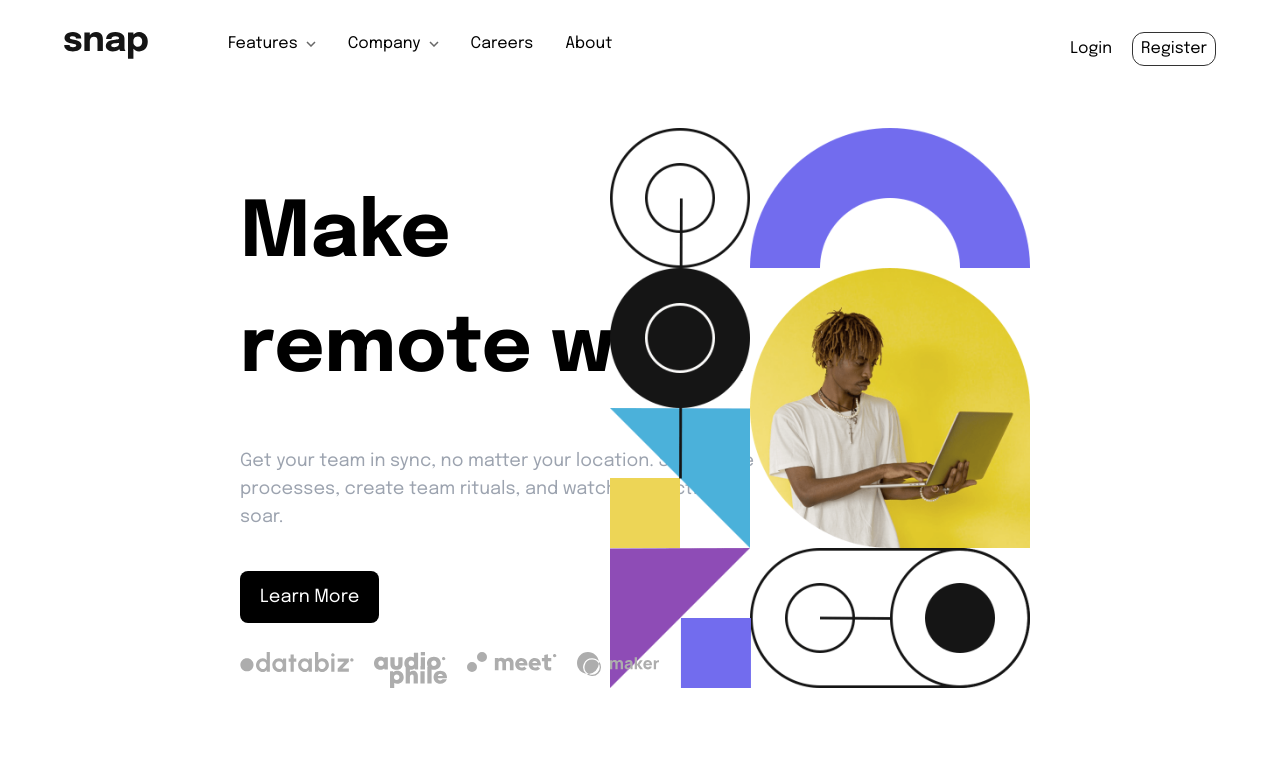
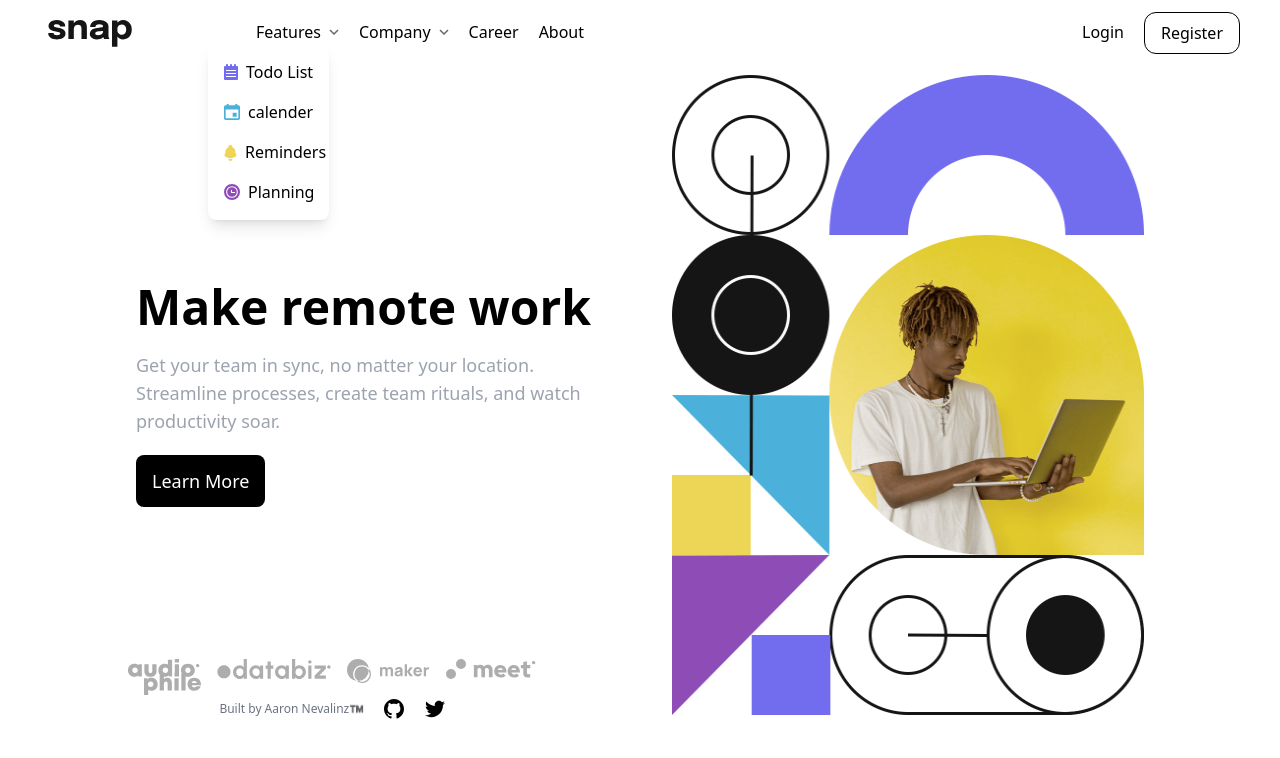
Before and after one commit to AaronNevalinz/Intro-section-with-dropdown, a website: page docs/index.html in a window 1280 px wide. Drawn offline with Linux system fonts and the light colour scheme.

Commit message:
Design and Layout done..

```diff
--- a/docs/index.html
+++ b/docs/index.html
@@ -7,30 +7,33 @@
     <link rel="icon" type="image/x-icon" href="./images/favicon-32x32.png">
     <link rel="stylesheet" href="./styles.css">
 </head>
-<body class="font-epilogue">
-    <section class="relative w-full flex justify-between min-h-screen items-center">
-        <header class="absolute top-0 left-0 w-full">
-            <div class="w-full flex justify-between px-10 py-6 lg:px-16 lg:py-8">
-                <div class="flex items-start gap-20">
-                    <img src="./images/logo.svg" alt="snap-logo">
-                    <nav class="hidden lg:block relative" id="navbar-dropdown">
-                        <ul class="flex gap-8">
-                            <li><a href="#">
-                                <span class="hidden lg:flex gap-2 items-center dropdown-btn" data-dropdown="dropdown1" aria-expanded="false">
+<body class="font-sans">
+    <section class="relative">
+        <header class="px-4">
+                    <nav class=" w-full flex items-start justify-between md:px-8 py-5">
+                        <img src="../docs/images/logo.svg" alt="">
+                        <div class="absolute z-50 py-5 bg-white lg:bg-transparent pr-10 min-h-screen top-0 right-0 w-[70vw] lg:w-[80vw] lg:flex justify-between invisible lg:visible" id="navbar-menu">
+                            <img src="../docs/images/icon-close-menu.svg" class="absolute right-0 mr-5 cursor-pointer lg:hidden" alt="" id="close-menu">
+                            <ul class="mt-20 lg:mt-0 lg:pl-0 pl-10 flex flex-col lg:flex-row gap-5">
+                                <li>
+                                    <a href="#">
+                                        <span class="flex gap-2 items-center dropdown-btn" data-dropdown="dropdown1" aria-expanded="false">
                                             Features
                                             <img src="./images/icon-arrow-down.svg" alt="">
                                         </span>
                                         <!-- dropdown menu -->
-                                <div id="dropdown1" class="hidden dropdown">
-                                    <ul class="absolute bg-white p-2 -ml-12 left-0 shadow-lg rounded-lg" aria-labelledby="dropdownLargeButton">
+                                        <div id="dropdown1" class="flex min-w-[230px] absolute top-[36px] dropdown">
+                                            <ul class="absolute lg:static bg-white p-2 -ml-12 left-0 shadow-lg rounded-lg" aria-labelledby="dropdownLargeButton">
                                                 <li><a href="#" class="flex gap-2 p-2 items-center"><img src="./images/icon-todo.svg" alt="">Todo List</a></li>
                                                 <li><a href="#" class="flex gap-2 p-2 items-center"><img src="./images/icon-calendar.svg" alt="">calender</a></li>
                                                 <li><a href="#" class="flex gap-2 p-2 items-center"><img src="./images/icon-reminders.svg" alt="">Reminders</a></li>
                                                 <li><a href="#" class="flex gap-2 p-2 items-center"><img src="./images/icon-planning.svg" alt="">Planning</a></li>
                                             </ul>
                                         </div>
-                            </a></li>
-                            <li><a href="#">
+                                    </a>
+                                </li>
+                                <li>
+                                    <a href="#">
                                         <span class="flex items-center gap-2 dropdown-btn" data-dropdown="dropdown2" aria-expanded="false">
                                             Company
                                             <div>
@@ -45,45 +48,57 @@
                                                 <li><a href="#" class="flex gap-2 p-2 items-center">Reminders</a></li>
                                             </ul>
                                         </div>
-                            </a></li>
-                            <li><a href="#">Careers</a></li>
-                            <li><a href="#">About</a></li>
+                                    </a>
+                                </li>
+                                <li>Career</li>
+                                <li>About</li>
                             </ul>
+                            <ul class="pl-20 mt-5 lg:pl-0 lg:mt-0 flex flex-col lg:flex-row gap-5">
+                                <li>Login</li>
+                                <li><button class="border-black border py-2 px-4 rounded-xl -mt-2">Register</button></li>
+                            </ul>
+                        </div>
+                        <img class="lg:hidden cursor-pointer" id="hamburger" src="../docs/images/icon-menu.svg" alt="">
                     </nav>
-                </div>
-                <div class="lg:hidden cursor-pointer">
-                    <img src="./images/icon-menu.svg" alt="">
-                    <img class="hidden" src="./images/icon-close-menu.svg" alt="">
-                </div>
-                <!-- buttons -->
-                <div class="hidden lg:block">
-                    <button>Login</button>
-                    <button class="border border-[#333] px-2 py-1 rounded-xl ml-4">Register</button>
+        </header>
+
+        <!-- heros section -->
+        <div class="md:grid md:place-items-center lg:px-24">
+            <div class="my-2 md:grid grid-cols-2 md:px-10 items-center gap-5 lg:gap-16  ">
+                <img class="max-h-[50vh] w-screen md:hidden text-center" src="../docs/images/image-hero-mobile.png" alt="">
+                <img class="hidden md:block w-full lg:h-[80vh]" src="../docs/images/image-hero-desktop.png" alt="">
+                <div class="text-center md:text-left my-5 py-2 md:-order-1">
+                    <h1 class="text-3xl md:text-5xl font-bold">Make remote work</h1>
+                    <p class="text-gray-400 md:my-6 lg:text-lg lg:my-5">Get your team in sync, no matter your location. Streamline processes, create team rituals, and watch productivity soar.</p>
+                    <p class="my-4 md:my-0 bg-black text-white font-medium text-lg py-3 px-4 inline-block rounded-lg cursor-pointer text-center">Learn More</p>
                 </div>
             </div>
-        </header>
-
-        <!-- hero's section -->
-        <div class="px-10 mt-[270px] lg:mt-0 lg:ml-[200px] lg:max-w-[600px]">
-            <h1 class="font-bold text-4xl lg:text-[4.8rem] lg:leading-normal">Make remote work</h1>
-            <p class="text-gray-400 lg:py-10 py-6 lg:text-lg">Get your team in sync, no matter your location. Streamline processes, create team rituals, and watch productivity soar.</p>
-            <button class="bg-black text-white lg:px-5 py-3 px-2 text-center rounded-lg lg:text-lg">Learn More</button>
         </div>
 
 
-        <img class="absolute h-[40vh] w-full  mt-8 top-10 px-10 max-w-3xl md:hidden" src="./images/image-hero-mobile.png" alt="">
-        <img class="hidden md:block h-[70vh] absolute right-0 bottom-28 mr-[250px]" src="./images/image-hero-desktop.png" alt="">
 
+        <!-- clients -->
+        <div class="px-3 md:mt-10 lg:absolute lg:pl-32 lg:bottom-1">
+            <ul class="flex justify-between lg:gap-4 md:justify-evenly">
+                <li><a href="#"><img src="../docs/images/client-audiophile.svg" alt=""></a></li>
+                <li><a href="#"><img src="../docs/images/client-databiz.svg" alt=""></a></li>
+                <li><a href="#"><img src="../docs/images/client-maker.svg" alt=""></a></li>
+                <li><a href="#"><img src="../docs/images/client-meet.svg" alt=""></a></li>
+            </ul>
+            <div class="text-center">
+                <span class="text-xs text-gray-500 mr-4">Built by Aaron Nevalinz™️</span>
+                <a href="https://github.com/AaronNevalinz" target="_blank" class="mr-4">
+                    <svg class="inline" xmlns="http://www.w3.org/2000/svg" width="20" height="20" viewBox="0 0 24 24"><path d="M12 0c-6.626 0-12 5.373-12 12 0 5.302 3.438 9.8 8.207 11.387.599.111.793-.261.793-.577v-2.234c-3.338.726-4.033-1.416-4.033-1.416-.546-1.387-1.333-1.756-1.333-1.756-1.089-.745.083-.729.083-.729 1.205.084 1.839 1.237 1.839 1.237 1.07 1.834 2.807 1.304 3.492.997.107-.775.418-1.305.762-1.604-2.665-.305-5.467-1.334-5.467-5.931 0-1.311.469-2.381 1.236-3.221-.124-.303-.535-1.524.117-3.176 0 0 1.008-.322 3.301 1.23.957-.266 1.983-.399 3.003-.404 1.02.005 2.047.138 3.006.404 2.291-1.552 3.297-1.23 3.297-1.23.653 1.653.242 2.874.118 3.176.77.84 1.235 1.911 1.235 3.221 0 4.609-2.807 5.624-5.479 5.921.43.372.823 1.102.823 2.222v3.293c0 .319.192.694.801.576 4.765-1.589 8.199-6.086 8.199-11.386 0-6.627-5.373-12-12-12z"/></svg>
+                </a>
+                <a href="https://twitter.com/AaronNevalinz" target="_blank">
+                    <svg class="inline" xmlns="http://www.w3.org/2000/svg" width="20" height="20" viewBox="0 0 24 24"><path d="M24 4.557c-.883.392-1.832.656-2.828.775 1.017-.609 1.798-1.574 2.165-2.724-.951.564-2.005.974-3.127 1.195-.897-.957-2.178-1.555-3.594-1.555-3.179 0-5.515 2.966-4.797 6.045-4.091-.205-7.719-2.165-10.148-5.144-1.29 2.213-.669 5.108 1.523 6.574-.806-.026-1.566-.247-2.229-.616-.054 2.281 1.581 4.415 3.949 4.89-.693.188-1.452.232-2.224.084.626 1.956 2.444 3.379 4.6 3.419-2.07 1.623-4.678 2.348-7.29 2.04 2.179 1.397 4.768 2.212 7.548 2.212 9.142 0 14.307-7.721 13.995-14.646.962-.695 1.797-1.562 2.457-2.549z"/></svg>
+                </a>
+            </div>
+        </div>
 
-        <!-- logos -->
-        <div class="absolute bottom-10 lg:bottom-28 px-10 lg:ml-[200px]">
-            <ul class="flex gap-5">
-                <li><a href="#"><img src="./images/client-databiz.svg" alt=""></a></li>
-                <li><a href="#"><img src="./images/client-audiophile.svg" alt=""></a></li>
-                <li><a href="#"><img src="./images/client-meet.svg" alt=""></a></li>
-                <li><a href="#"><img src="./images/client-maker.svg" alt=""></a></li>
-            </ul>
-        </div>
+        <!-- overlay -->
+        <div class="invisible w-full absolute top-0 min-h-screen bg-black opacity-50" id="overlay"></div>
+
     </section>
 
 
--- a/docs/index.js
+++ b/docs/index.js
@@ -1,5 +1,9 @@
 const dropdownBtn = document.querySelectorAll('.dropdown-btn');
 const dropdown = document.querySelectorAll('.dropdown');
+const navMenu = document.querySelector('#navbar-menu');
+const hamburgerBtn = document.getElementById('hamburger');
+const overlay = document.getElementById('overlay');
+const closeMenu = document.getElementById('close-menu');
 
 function closeDropdownMenu(){
     dropdown.forEach((drop)=>{
@@ -31,4 +35,13 @@ document.addEventListener('keydown', (e)=>{
     if(e.key === 'Escape'){
         closeDropdownMenu();
     }
-})
+});
+
+hamburgerBtn.addEventListener('click', ()=>{
+    navMenu.classList.remove('invisible');
+    overlay.classList.remove('invisible');
+});
+closeMenu.addEventListener('click', ()=>{
+    overlay.classList.add('invisible');
+    navMenu.classList.add('invisible');
+});
```
Also changed, not shown: test/index.js (+2 -0 lines), test/test.html (+3 -3 lines), docs/styles.css, src/main.css (line endings or trailing spaces), test/aaron (2).png (deleted), test/ico-search-1AIjqCt.svg (deleted). Lines whose indentation alone changed are shown as unchanged.
